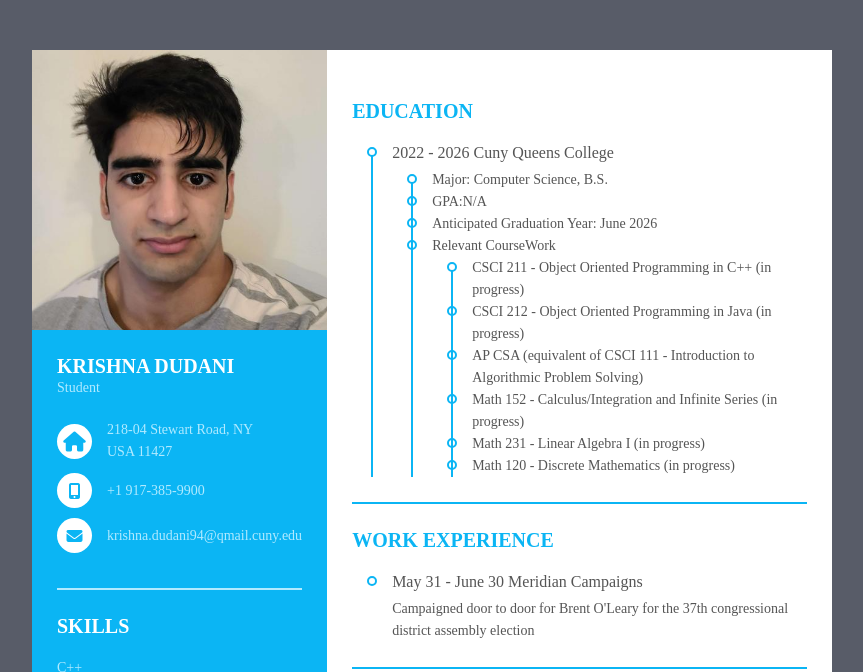
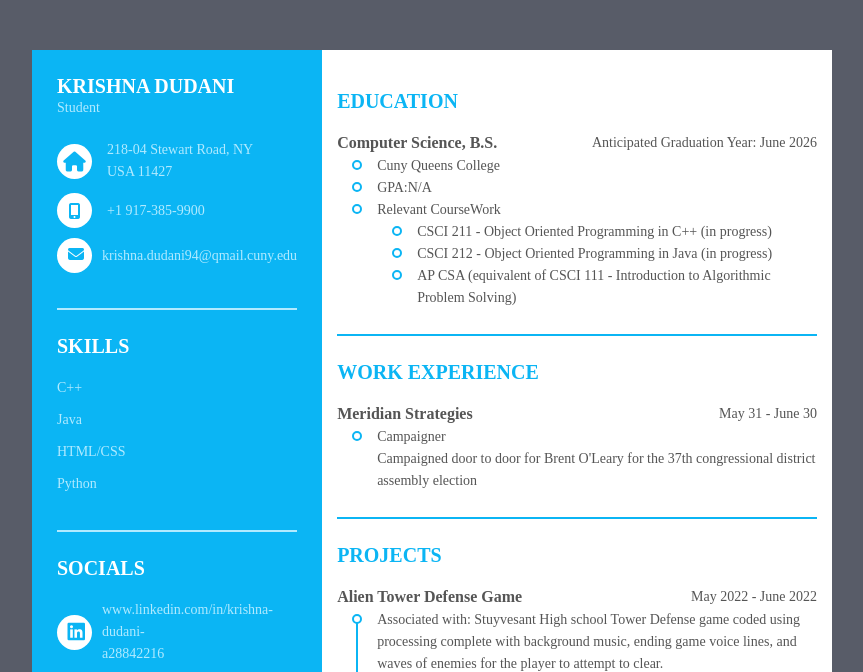
Before and after one commit to Alphois/myResume, a plain HTML site: page index.html in a window 1280 px wide. Shown: the top 672 px of the page, without its empty margins (208-1071 px from the left). Drawn offline with Linux system fonts and the light colour scheme; a web font is replaced by a local one.

Commit message:
ensure up to date

```diff
--- a/index.html
+++ b/index.html
@@ -7,16 +7,16 @@
   <link rel="stylesheet" href="styles.css">
   <link rel="preconnect" href="https://fonts.googleapis.com">
 <link rel="preconnect" href="https://fonts.gstatic.com" crossorigin>
-  <link href="https://fonts.googleapis.com/css2?family=Inria+Serif:wght@300;400;700&display=swap" rel="stylesheet">
+<link href="https://fonts.googleapis.com/css2?family=Inria+Serif&family=Noto+Serif:ital@1&display=swap" rel="stylesheet">
   <script src="https://kit.fontawesome.com/d18db337e9.js" crossorigin="anonymous"></script>
 </head>
 
 <body>
   <div class="resume">
     <div class="resume_left">
-      <div class="resume_profile">
+      <!-- <div class="resume_profile">
         <img src="profile4.png" alt="profile_pic">
-      </div>
+      </div> -->
       <div class="resume_content">
         <div class="resume_item resume_info">
           <div class="title">
@@ -41,10 +41,10 @@
               </div>
             </li>
             <li>
-              <div class="icon">
-                <i class="fas fa-envelope"></i>
+              <div class="dumb_icon2">
+                <i class="fas fa-envelope" id="tester"></i>
               </div>
-              <div class="data">
+              <div class="dumb_data">
               krishna.dudani94@qmail.cuny.edu
               </div>
             </li>
@@ -75,7 +75,7 @@
             </li>
             <li>
               <div class="skill_name">
-                Html/CSS
+                HTML/CSS
               </div>
               <!-- <div class="skill_progress">
                 <span style="width:80%;"></span>
@@ -99,10 +99,10 @@
           </div>
           <ul>
             <li>
-              <div class="icon">
-                <i class="fa-brands fa-linkedin"></i>
+              <div class="dumb_icon">
+                <i class="fa-brands fa-linkedin fa-lg" id="tester"></i>
               </div>
-              <div class="data">
+              <div class="dumb_data">
                 www.linkedin.com/in/krishna-dudani-a28842216
               </div>
             </li>
@@ -123,24 +123,24 @@
         <div class="title">
           <p class="bold"> Education</p>
         </div>
-        <ul>
-          <li>
-            <div class="date"> 2022 - 2026 Cuny Queens College</div>
+        <div style="display:flex; justify-content:space-between;">
+          <div class="title2">
+            Computer Science, B.S.
+          </div>
+            <span class="date">
+              Anticipated Graduation Year: June  2026
+            </span>
+          </div>
             <div class="info">
                     <ul>
                       <li>
-                        <div class="major">
-                          Major: Computer Science, B.S.
+                        <div class="college">
+                          Cuny Queens College
                         </div>
                       </li>
                       <li>
                         <div class="gpa">
                           GPA:N/A
-                        </div>
-                      </li>
-                      <li>
-                        <div class="anticipated_grad">
-                          Anticipated Graduation Year: June  2026
                         </div>
                       </li>
                       <li>
@@ -156,7 +156,7 @@
                             <li>
                               AP CSA (equivalent of CSCI 111 - Introduction to Algorithmic Problem Solving)
                             </li>
-                            <li>
+                            <!-- <li>
                               Math 152 - Calculus/Integration and Infinite Series (in progress)
                             </li>
                             <li>
@@ -164,12 +164,10 @@
                             </li>
                             <li>
                               Math 120 - Discrete Mathematics (in progress)
-                            </li>
+                            </li> -->
 
                           </ul>
                         </div>
-                      </li>
-                    </ul>
                       <!-- list of items under each place of education -->
 
             </div>
@@ -181,10 +179,12 @@
         <div class="title">
           <p class="bold"> Work Experience</p>
         </div>
+        <div style="display:flex; justify-content:space-between;"><div class="title2">Meridian Strategies</div> <span class="date">May 31 - June 30</span></div>
         <ul>
             <li>
-              <div class="date"> May 31 - June 30 <span class="semi-bold">Meridian Campaigns</span></div>
               <div class="info">
+                Campaigner
+              </br>
                 Campaigned door to door for Brent O'Leary for the 37th congressional district assembly election
               </div>
             </li>
@@ -195,32 +195,38 @@
         <div class="title">
           <p class="bold"> Projects</p>
         </div>
+        <div style="display:flex; justify-content:space-between;"><div class="title2">Alien Tower Defense Game</div> <span class="date">May 2022 - June 2022</span> </div>
         <ul>
           <li>
-            <div class="date"> May 2022 - June 2022 Alien Tower Defense Game</div>
             <div class="info">
               Associated with: Stuyvesant High school
               Tower Defense game coded using processing complete with background music, ending game voice lines, and waves of enemies for the player to attempt to clear.
             </br><a href="<a href="https://github.com/Alphois/Alien_Towers">Project Repository</a>
             </div>
           </li>
+        </ul>
+        <div style="display:flex; justify-content:space-between;"><div class="title2">Data Science Library</div> <span class="date">Nov 2020 - Nov 2020</span> </div>
+        <ul>
           <li>
-            <div class="date"> Nov 2020 - Nov 2020 Data Science Library</div>
               <div class="info">
               Associated with: TeenHacks LI Hackathon
               </br>Made a Data Science Library that makes it easier to work with CSV files in python.
               </br><a href="<a href="https://github.com/Alphois/DataScienceLibrary">Project Repository</a>
               </div>
           </li>
+        </ul>
+        <div style="display:flex; justify-content:space-between;"><div class="title2">BlackHoleSimulator</div> <span class="date">Nov 2021 - Nov 2021</span> </div>
+        <ul>
           <li>
-            <div class="date"> Nov 2021 - Nov 2021 TeilChenNextCS</div>
             <div class="info">
               Associated with: Stuyvesant High School
             </br>Worked with a processing Library called TeilChen to simulate a black hole sucking in planets and crushing them into black dots.
             </div>
           </li>
+        </ul>
+        <div style="display:flex; justify-content:space-between;"><div class="title2">Calchamy</div> <span class="date">April 17 2022 - April 18 2022 </span> </div>
+        <ul>
           <li>
-            <div class="date"> April 17 2022 - April 18 2022 Calchamy</div>
             <div class="info">
               Associated with: Tech Codes
               </br>Team project during CodeOverFlow hackathon hosted by Brooklyn Tech Hs club "Tech Codes": simple coding math game with levels that is supposed to help student improve at mathematics.
@@ -233,51 +239,42 @@
         <div class="title">
           <p class="bold">Extracurriculars/Volunteer</p>
         </div>
+        <div style="display:flex; justify-content:space-between;"><div class="title2">Civiso</div> <span class="date">July 2021 - September 2021</span> </div>
           <ul>
+            <div class="info">
             <li>
-            <div class="date">July 2021 - September 2021</div>
-            <div class="info" id="double_bullet">
-              <p class="semi-bold">Civiso</p>
-                <ul>
-                  <li>
-                    <div class="bulletOne">
                     Worked as volunteer in Logistics to organize envirothon with
                     hack/CS and Policy tracks and mentored hack participants. $4000 worth of prizes
                     offered to 70 total participants.
-                    </div>
             </li>
             <li>
               Volunteered as part of web development team for Civiso.
               </br><a href="<a href="https://github.com/AntoDono/NewCivisoWebsite">Repository</a>
             </li>
+            </div>
           </ul>
-            </div>
-          </li>
-          <li>
-            <div class="date"> Nov 2021 - June 2022 Stuyvesant Arista Honor Society</div>
+          <div style="display:flex; justify-content:space-between;"><div class="title2">Stuyvesant Arista Honor Society</div> <span class="date">Nov 2021 - June 2022</span> </div>
             <div class="info">
               <ul>
                 <li>
-                Tutored several students in subjects such as Spanish and volunteered at food pantries.
+                    Tutored several students struggling in subjects such as Spanish
+                </li>
+                <li>
+                  volunteered at food pantries.
                 </li>
               </ul>
             </div>
-          </li>
-          <li>
-            <div class="date"> Sep 2019 - June 2022 Stuyvesant Key Club</div>
+          <div style="display:flex; justify-content:space-between;"><div class="title2">Stuyvesant Key Club</div> <span class="date">Sep 2019 - June 2022</span> </div>
             <div class="info">
               <ul>
                 <li>
-                  Attended several events such as light the night to help raise money for breast cancer, and volunteered for the Turkey Trot Marathon in 2020.
-                </li>
-              </ul>
-            </div>
+                  Attended several volunteer events such as light the night to help raise money for breast cancer, and for the Turkey Trot Marathon in 2020.
                 </li>
               </ul>
             </div>
       </div>
     </div>
-
+  </div>
 </body>
 
 </html>
--- a/styles.css
+++ b/styles.css
@@ -80,15 +80,55 @@ text-transform: uppercase;
   font-size: 16px;
   position:relative;
 }
+.resume .resume_left ul li .dumb_icon{
+  width:35px;
+  height:35px;
+  background: #fff;
+  color: #0bb5f4;
+  border-radius:50%;
+  margin-left:0px;
+  font-size: 16px;
+  position:relative;
+}
+.resume .resume_left ul li .dumb_icon2{
+  width:35px;
+  height:35px;
+  background: #fff;
+  color: #0bb5f4;
+  border-radius:50%;
+  margin-left:0px;
+  font-size: 16px;
+  position:relative;
+}
+
 .resume .icon i{
   position: absolute;
   top:50%;
   left:50%;
   transform:translate(-50%,-50%);
 }
+#tester{
+  position: absolute;
+  top:50%;
+  left:50%;
+  transform:translate(-40%,-60%);
+}
+#tester2{
+  position: absolute;
+  top:50%;
+  left:50%;
+  transform:translate(-40%,-60%);
+}
 .resume .resume_left ul li .data{
   color: #b1eaff;
 }
+.resume .resume_left ul li .dumb_data{
+  color: #b1eaff;
+  width:10%;
+  /* somehow this width property standardizes the envelope size */
+  margin-left:10px;
+}
+
 .resume .resume_left .resume_skills ul li{
   color: #b1eaff;
   justify-content: space-between;
@@ -122,7 +162,7 @@ text-transform: uppercase;
 .resume .resume_right{
   width:700px;
   background: #fff;
-  padding:25px;
+  padding:15px;
 }
 .resume .resume_right .bold{
   color: #0bb5f4
@@ -138,10 +178,28 @@ text-transform: uppercase;
   position: relative;
 }
 .resume .resume_right ul li .date{
-  font-size: 16px;
+  font-family:'Noto Serif', serif;
+  font-size: 14px;
   font-weight:400;
   margin-bottom:5px;
 }
+.title2{
+  font-size: 16px;
+  font-weight:700;
+  margin-bottom:1px;
+}
+.resume .resume_right ul li .title2{
+  font-size: 16px;
+  font-weight:700;
+  margin-bottom:5px;
+}
+.resume .resume_right ul li .title3{
+  font-size: 20px;
+  font-weight:400;
+  margin-bottom:5px;
+  padding-left:-20px;
+}
+
 .resume .resume_right ul li.info{
   margin-bottom:20px;
 }
@@ -166,11 +224,15 @@ text-transform: uppercase;
   height: 6px;
   border-radius:50%;
   border: 2px solid #0bb5f4;
+  display:flex;
+  justify-content:space-between;
 }
-.resume .resume_right .resume_education ul li:after,
+
+/* .resume .resume_right .resume_education ul li:after, */
 /* .resume .resume_right .resume_work ul li:after, */
 .resume .resume_right .resume_projects ul li:after,
-.resume .resume_right .resume_activities ul li:after{
+.resume .resume_right .resume_activities ul li:after
+{
 content:"";
 position: absolute;
 top:14px;
```
Lines whose indentation alone changed are shown as unchanged.
